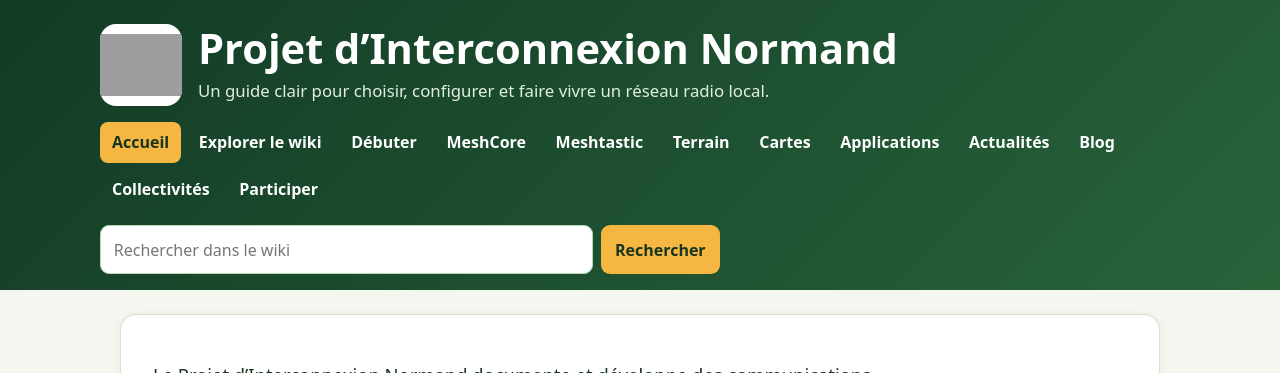
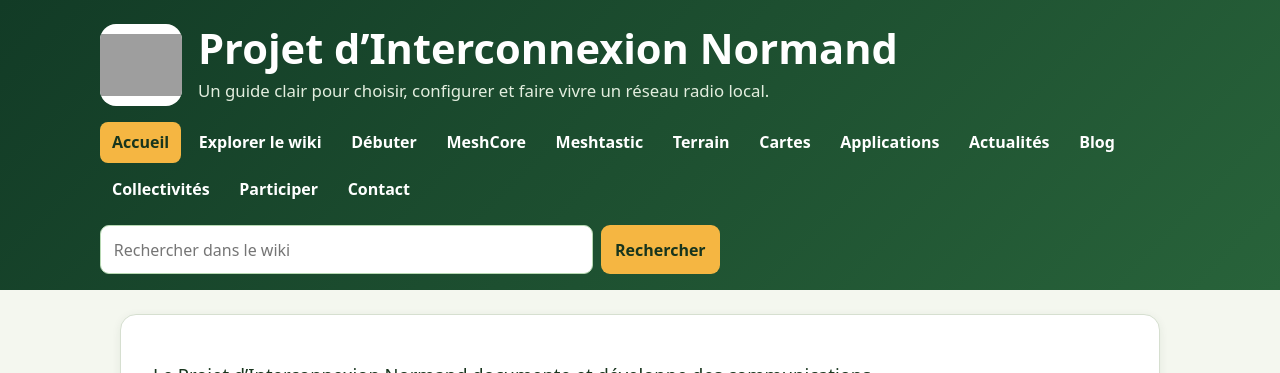
Before and after one commit to 1234LUCIUS/projet-interconnexion-normand-wiki, a Jekyll site: the page built from docs/index.html, in a window 1280 px wide, cut to the strip 0-373 px from the top of the page. Built offline with Jekyll 4.4.1, drawn with Linux system fonts in a browser that asks for light colours; grey boxes are pictures that could not be loaded.

Commit message:
Ajoute Contact à la navigation principale

```diff
--- a/docs/_includes/site-navigation.html
+++ b/docs/_includes/site-navigation.html
@@ -10,5 +10,6 @@
   <a href="{{ '/actualites.html' | relative_url }}"{% if page.url contains 'actualites' %} aria-current="page"{% endif %}>Actualités</a>
   <a href="{{ '/blog.html' | relative_url }}"{% if page.url contains 'blog' %} aria-current="page"{% endif %}>Blog</a>
   <a href="{{ '/07-presentation-collectivites.html' | relative_url }}"{% if page.url contains 'collectivites' %} aria-current="page"{% endif %}>Collectivités</a>
-  <a href="{{ '/je-veux-aider.html' | relative_url }}"{% if page.url contains 'je-veux-aider' or page.url contains 'galerie' or page.url contains 'journal-des-versions' or page.url contains 'contact' %} aria-current="page"{% endif %}>Participer</a>
+  <a href="{{ '/je-veux-aider.html' | relative_url }}"{% if page.url contains 'je-veux-aider' or page.url contains 'galerie' or page.url contains 'journal-des-versions' %} aria-current="page"{% endif %}>Participer</a>
+  <a href="{{ '/contact.html' | relative_url }}"{% if page.url contains 'contact' %} aria-current="page"{% endif %}>Contact</a>
 </nav>
```
